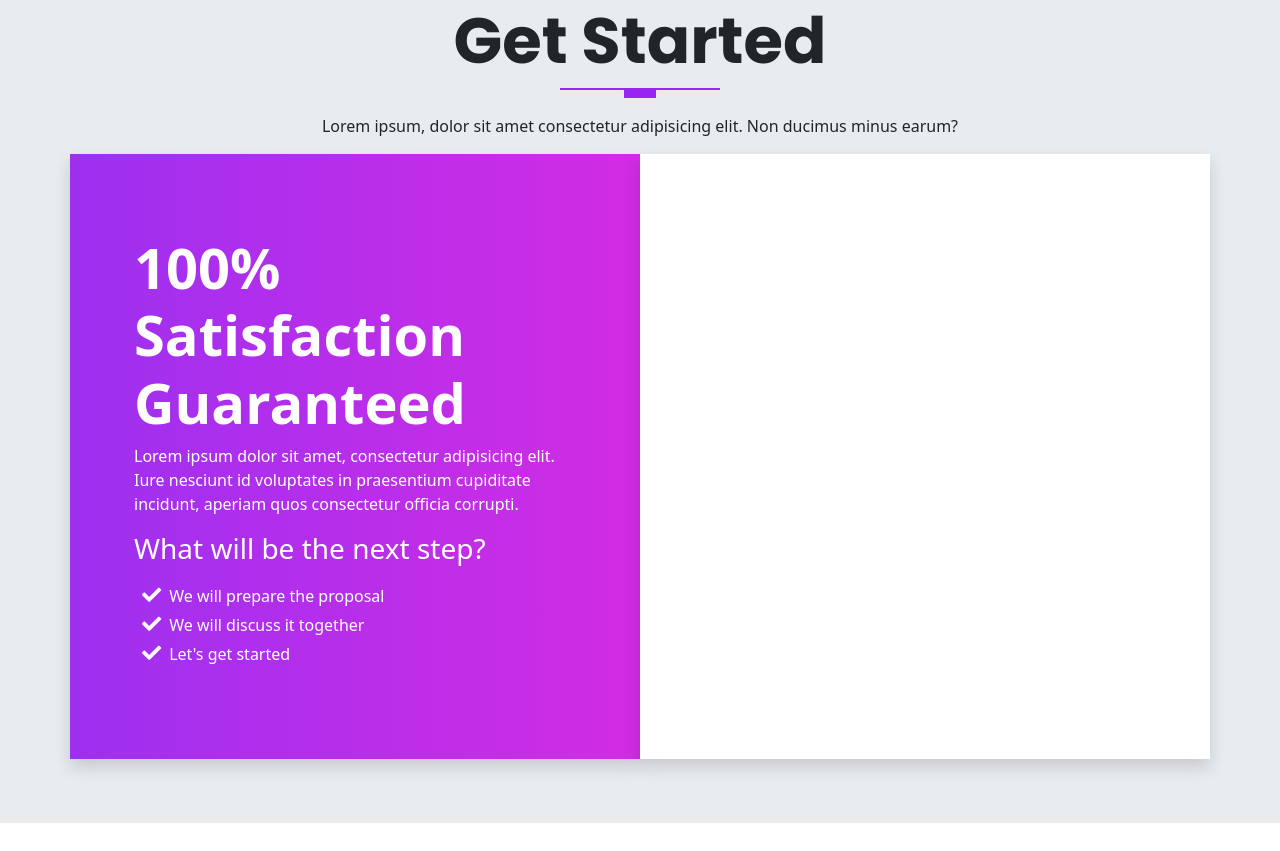
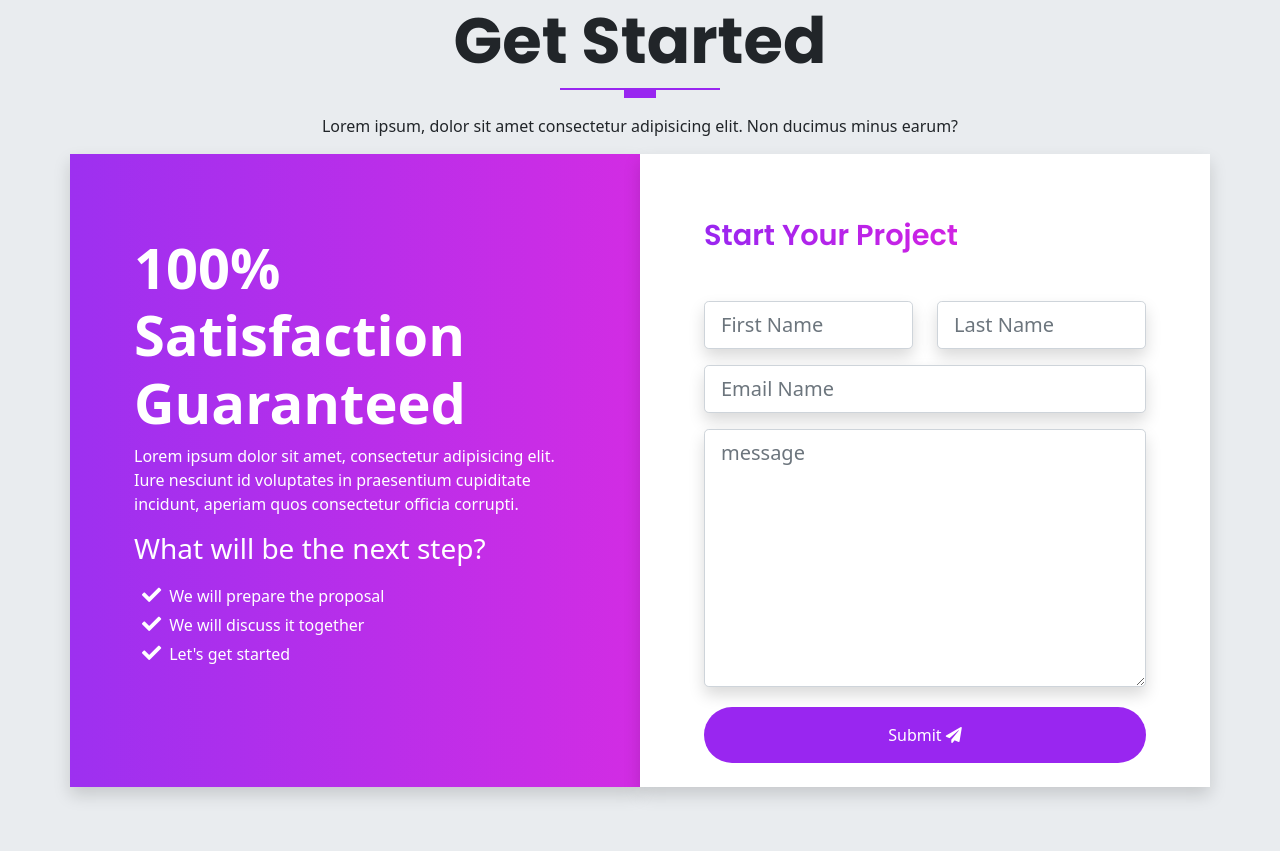
Before and after one commit to eddieash0007/bs5_sass, a website: page index.html in a window 1280 px wide. Shown: the part 6499-7350 px from the top of the page. Before the commit the page ends 7322 px from the top, so only its background shows below. Drawn offline with nearby package versions, Linux system fonts and the light colour scheme.

Commit message:
get started section complete

```diff
--- a/index.html
+++ b/index.html
@@ -620,7 +620,30 @@
           </ul>
         </div>
       </col-12>
-      <col-12 class="col-lg-6 bg-white shadow p-3"></col-12>
+      <col-12 class="col-lg-6 bg-white shadow p-3">
+        <div class="form w-100 pb-2">
+          <h4 class="display-3--title mb-5">
+            Start your project
+          </h4>
+          <form action="#" class="row">
+            <div class="col-lg-6 col-md-6 mb-3">
+              <input type="text" placeholder="First Name" id="inputFirstName" class="shadow form-control form-control-lg">
+            </div>
+            <div class="col-lg-6 col-md-6 mb-3">
+              <input type="text" placeholder="Last Name" id="inputLastName" class="shadow form-control form-control-lg">
+            </div>
+            <div class="col-lg-12 mb-3">
+              <input type="email" placeholder="Email Name" id="inputEmail" class="shadow form-control form-control-lg">
+            </div>
+            <div class="col-lg-12 mb-3">
+              <textarea placeholder="message" name="message" id="message"  rows="8" class="shadow form-control form-control-lg"></textarea>
+            </div>
+            <div class="text-center d-grid mt-1">
+              <button type="button" class="btn btn-primary rounded-pill pt-3 pb-3">Submit <i class="fas fa-paper-plane"></i></button>
+            </div>
+          </form>
+        </div>
+      </col-12>
     </div>
   </div>
 </section>
--- a/scss/sections/_get-started.scss
+++ b/scss/sections/_get-started.scss
@@ -28,3 +28,18 @@
         }
     }
 }
+
+// Form Content
+.form{
+    padding:3rem;
+    button{
+        border: none;
+        color: $white;
+
+        a{
+            color: $white;
+            text-decoration: none;
+            text-transform: capitalize;
+        }
+    }
+}
```
Also changed, not shown: assets/css/style.css, 1 other file.
